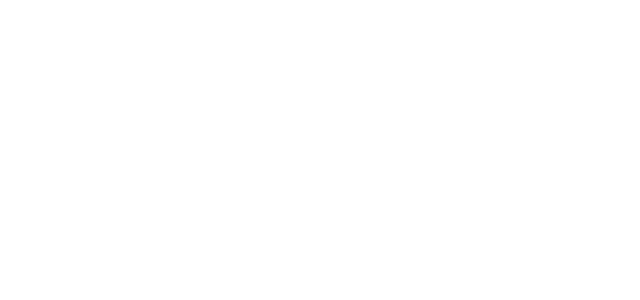
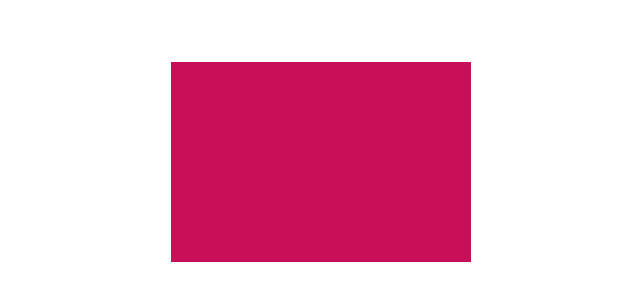
Before and after one commit to Shirm917/Practice_Projects, a React (Create React App) app in the folder guess-the-color/: page / in a window 1280 px wide. Shown: the part 238-538 px from the top of the page, without its empty margins (319-959 px from the left). Built offline with nearby package versions, Linux system fonts and the light colour scheme.

Commit message:
creating the color box that shows the color

```diff
--- a/guess-the-color/src/App.css
+++ b/guess-the-color/src/App.css
@@ -1,38 +1,11 @@
-.App {
-  text-align: center;
+.gameContainer {
+  display: flex;
+  align-items: center;
+  justify-content: center;
+  height: 100vh;
 }
 
-.App-logo {
-  height: 40vmin;
-  pointer-events: none;
+.colorBox {
+  width: 300px;
+  height: 200px;
 }
-
-@media (prefers-reduced-motion: no-preference) {
-  .App-logo {
-    animation: App-logo-spin infinite 20s linear;
-  }
-}
-
-.App-header {
-  background-color: #282c34;
-  min-height: 100vh;
-  display: flex;
-  flex-direction: column;
-  align-items: center;
-  justify-content: center;
-  font-size: calc(10px + 2vmin);
-  color: white;
-}
-
-.App-link {
-  color: #61dafb;
-}
-
-@keyframes App-logo-spin {
-  from {
-    transform: rotate(0deg);
-  }
-  to {
-    transform: rotate(360deg);
-  }
-}
--- a/guess-the-color/src/App.js
+++ b/guess-the-color/src/App.js
@@ -1,10 +1,10 @@
-import logo from './logo.svg';
+import ColorBox from "./Components/ColorBox";
 import './App.css';
 
 function App() {
   return (
-    <section>
-
+    <section className="gameContainer">
+      <ColorBox/>
     </section>
   );
 }
--- /dev/null
+++ b/guess-the-color/src/Components/ColorBox.js
@@ -0,0 +1,10 @@
+import { useState } from 'react';
+
+const ColorBox = () => {
+    const [color, setColor] = useState("#C90F57");
+    return (
+        <div className="colorBox" style={{backgroundColor: color}}></div>
+     );
+}
+
+export default ColorBox;
```
